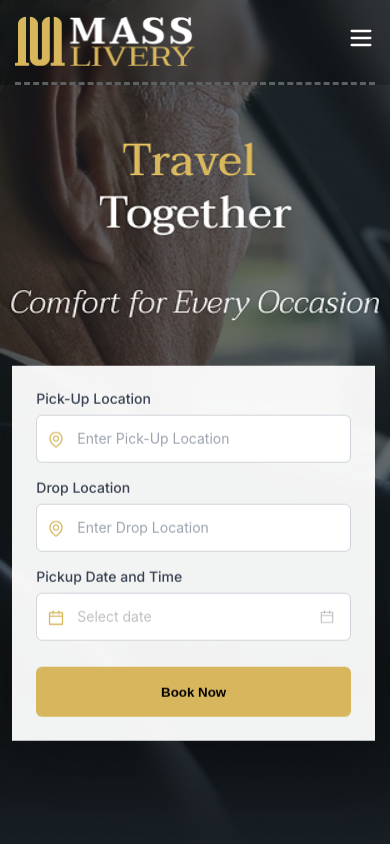
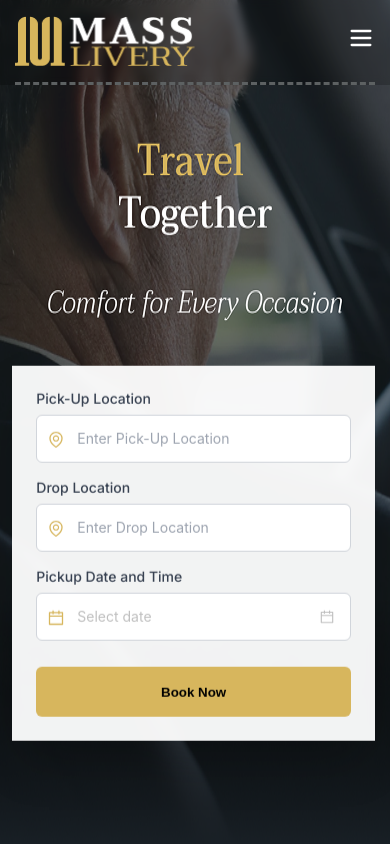
Before and after one commit to ghanashyamdevadig/Lemozine, a Next.js app: page / in a window 390 px wide. Shown: the top 844 px of the page. Built offline with nearby package versions, Linux system fonts and the light colour scheme.

Commit message:
mobile images

```diff
--- a/src/component/HomeBgContainer/Carousel.jsx
+++ b/src/component/HomeBgContainer/Carousel.jsx
@@ -105,7 +105,7 @@ const Carousel = ({ onNavigate }) => {
           <Image
             src={isMobile ? slide.mobile : slide.image}
             alt={slide.title}
-            className={styles.image}
+            className={isMobile ? " " : styles.image}
             fill
             priority={index === 0}
           />
--- a/src/component/HomeBgContainer/Carousel.module.css
+++ b/src/component/HomeBgContainer/Carousel.module.css
@@ -39,10 +39,4 @@
   .slide {
     transition: opacity 0.5s ease-in-out;
   }
-
-  .image {
-    object-fit: cover;
-    height: 100%;
-    width: 90%;
-  }
 }
```
